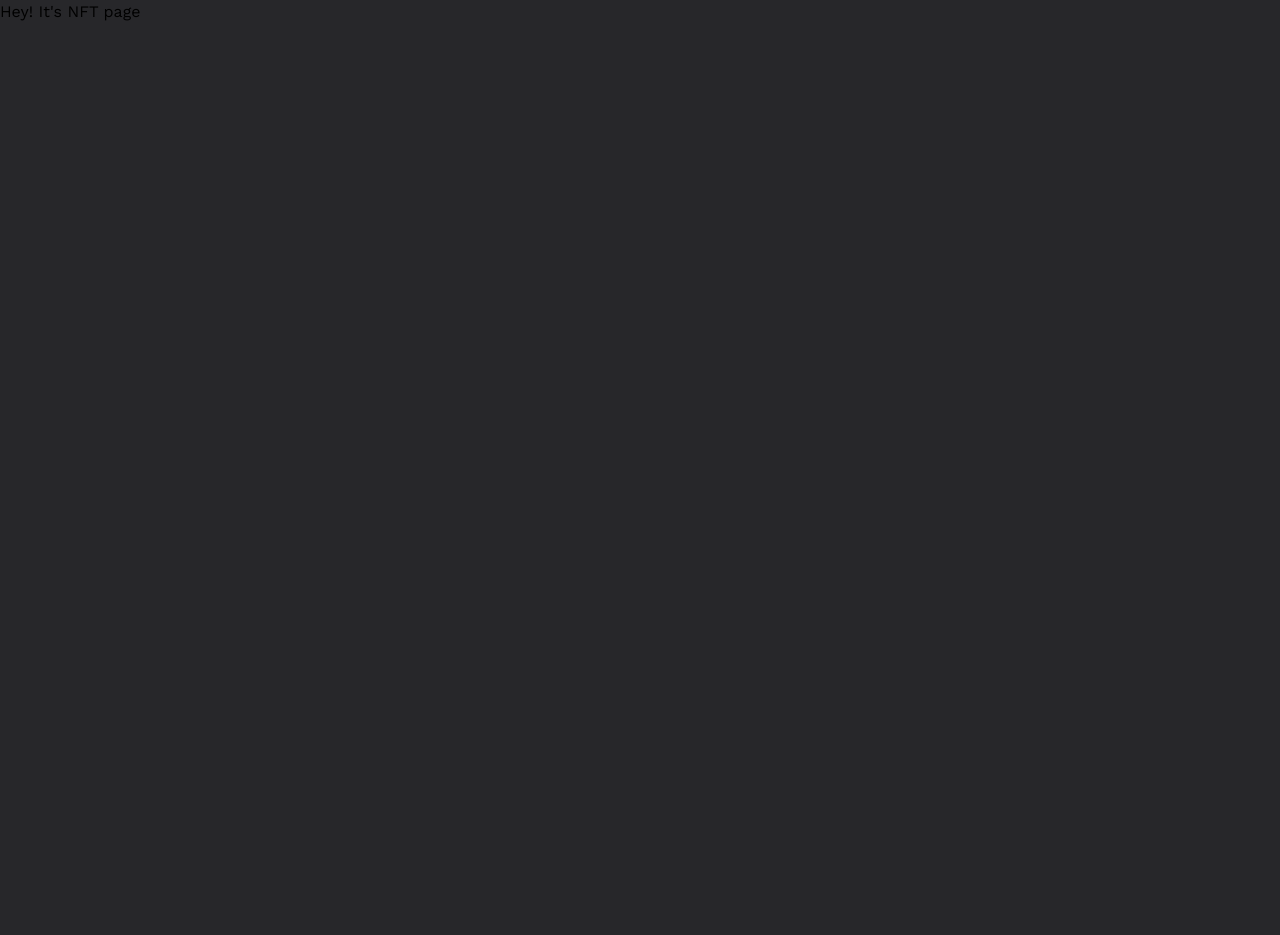
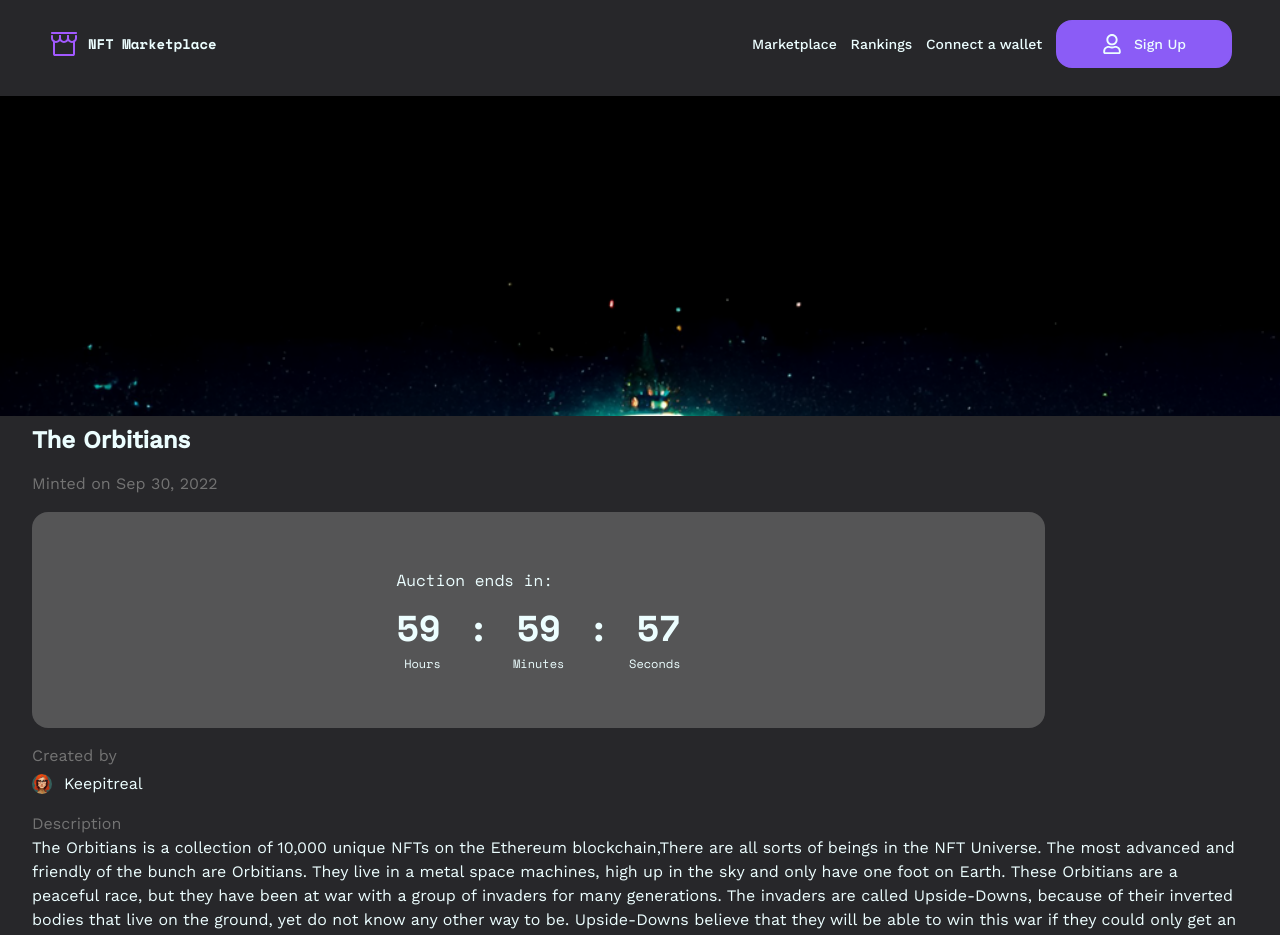
Before and after one commit to litvnvdev/nft-market-place, a Next.js app: page /nft in a window 1280 px wide. Shown: the top 935 px of the page. Before the commit the page ends 800 px from the top, so only its background shows below. Built offline with nearby package versions, Linux system fonts and the light colour scheme.

Commit message:
styling nft page

```diff
--- a/app/components/Footer/Footer.tsx
+++ b/app/components/Footer/Footer.tsx
@@ -19,7 +19,7 @@ const socialIcons = [
 const Footer = () => {
   const navBarItems = ["Marketplace", "Rankings", "Connect a wallet"];
   return (
-    <footer className="py-8 bg-neutral-700 w-full px-8 border-2 border-t-zinc-800">
+    <footer className="py-8 bg-neutral-700 w-full px-8 md:border-0 border-t-2 border-t-zinc-800">
       <div className="flex flex-col lg:flex-row px-8 lg:px-0 lg:max-w-[80rem] lg:justify-between gap-3 container">
         <div className="flex flex-col gap-4 text-neutral-400">
           <div className="flex gap-2 text-cyan-50 cursor-pointer">
--- a/app/components/NFTHighlight/Timer.tsx
+++ b/app/components/NFTHighlight/Timer.tsx
@@ -1,11 +1,15 @@
 "use client";
 import { Space_Mono } from "next/font/google";
 import { useState, useEffect } from "react";
+import PrimaryButton from "../PrimaryButton";
 
+type TimerProps = {
+  button?: boolean;
+};
 const spaceMono = Space_Mono({ weight: "400", subsets: ["latin"] });
 const spaceMonoBold = Space_Mono({ weight: "700", subsets: ["latin"] });
 
-const Timer = () => {
+const Timer = ({ button }: TimerProps) => {
   const [time, setTime] = useState(216000);
 
   useEffect(() => {
@@ -20,11 +24,9 @@ const Timer = () => {
   }, []);
 
   return (
-    <div className="w-full md:w-10/12 flex flex-col items-center bg-zinc-900 bg-opacity-45 rounded-2xl py-14 px-8 md:order-3">
-      <div className="max-w-96">
-        <p className={`${spaceMono.className}`}>
-          Auction ends in:
-        </p>
+    <div className="w-full md:w-10/12 flex flex-col gap-4 items-center bg-neutral-500 bg-opacity-60 rounded-2xl py-14 px-8 md:order-3 text-cyan-50">
+      <div className="flex flex-col max-w-96">
+        <p className={`${spaceMono.className}`}>Auction ends in:</p>
         <div
           className={`${spaceMonoBold.className} mt-4 grid grid-cols-5 gap-4 text-4xl font-bold place-items-center`}
         >
@@ -34,7 +36,7 @@ const Timer = () => {
           <p>:</p>
           <p>{Math.floor(time % 60)}</p>
         </div>
-      </div>
+
         <div
           className={`${spaceMono.className} mt-2 grid grid-cols-3 gap-16 text-xs place-items-center`}
         >
@@ -42,6 +44,8 @@ const Timer = () => {
           <p>Minutes</p>
           <p>Seconds</p>
         </div>
+        {button && <div className="w-full mt-6"><PrimaryButton>Place bid</PrimaryButton></div>}
+      </div>
     </div>
   );
 };
--- a/app/nft/page.tsx
+++ b/app/nft/page.tsx
@@ -1,7 +1,50 @@
-export default function NftPage (){
-    return (
-        <div>
-            <h1>Hey! It's NFT page</h1>
+import Footer from "../components/Footer/Footer";
+import NFTArtist from "../components/NFTArtist";
+import Timer from "../components/NFTHighlight/Timer";
+import Navbar from "../components/Navbar";
+import { artistData } from "../data";
+const { name, img } = artistData[0];
+
+export default function NftPage() {
+  return (
+    <>
+      <Navbar />
+
+      <section className="w-full h-fit pt-2">
+        <div className="bg-[url('/nft-bg.png')] bg-cover bg-no-repeat h-80 w-screen"></div>
+      </section>
+
+      <section className=" px-8 py-2">
+        <div className="flex flex-col gap-4 ">
+          <h1 className="text-2xl font-semibold text-cyan-50">The Orbitians</h1>
+          <p className="text-neutral-500">Minted on Sep 30, 2022</p>
+          <Timer />
         </div>
-    )
+      </section>
+
+      <section className="px-8 py-2">
+        <div className="flex flex-col items-start gap-1">
+          <h3 className="text-neutral-500">Created by</h3>
+          <NFTArtist name={name} artist_img={img} width={20} height={20} />
+        </div>
+        <div className="mt-4">
+          <h3 className="text-neutral-500">Description</h3>
+          <p className="text-cyan-50">
+            The Orbitians is a collection of 10,000 unique NFTs on the Ethereum
+            blockchain,There are all sorts of beings in the NFT Universe. The
+            most advanced and friendly of the bunch are Orbitians. They live in
+            a metal space machines, high up in the sky and only have one foot on
+            Earth. These Orbitians are a peaceful race, but they have been at
+            war with a group of invaders for many generations. The invaders are
+            called Upside-Downs, because of their inverted bodies that live on
+            the ground, yet do not know any other way to be. Upside-Downs
+            believe that they will be able to win this war if they could only
+            get an eye into Orbitian territory, so they've taken to make human
+            beings their target.
+          </p>
+        </div>
+      </section>
+      <Footer />
+    </>
+  );
 }
```
Also changed, not shown: public/nft-bg.png (added). Lines whose indentation alone changed are shown as unchanged.
